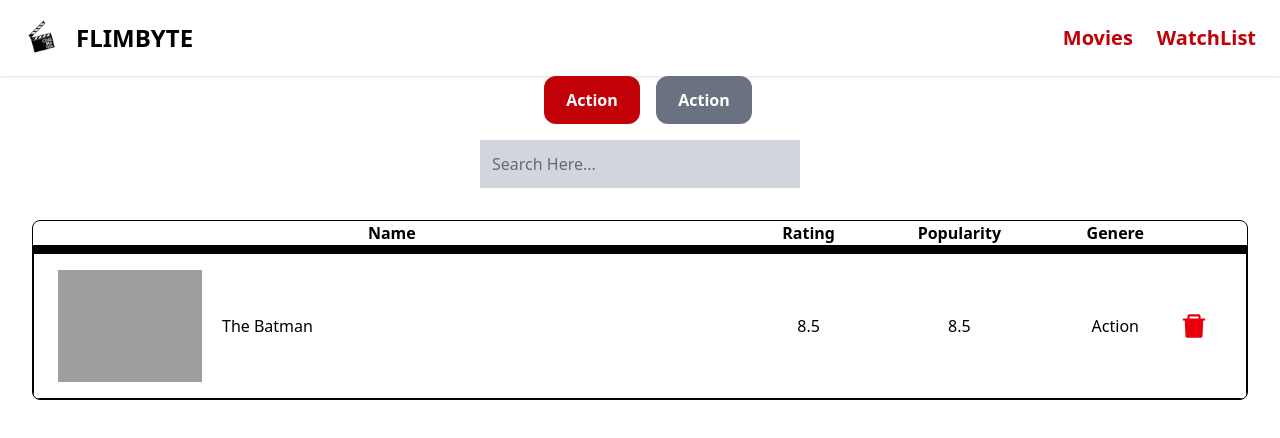
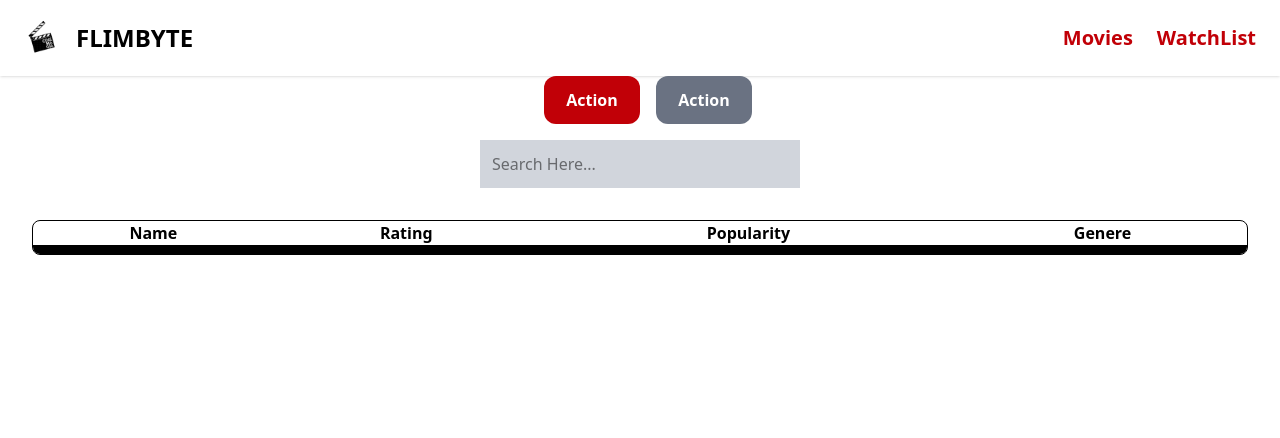
Before and after one commit to Ajinkya-03/FilmByte, a React (Vite) app: page /watchlist in a window 1280 px wide. Shown: the top 438 px of the page. Built offline with nearby package versions, Linux system fonts and the light colour scheme; grey boxes are pictures that could not be loaded.

Commit message:
updated watchlist

```diff
--- a/src/App.jsx
+++ b/src/App.jsx
@@ -34,21 +34,12 @@ function App() {
       element={
         <>
           <Banner />
-          <Movies
-            watchList={watchList}
-            toggleWatchList={toggleWatchList} // ✅ pass toggle to Movies
+          <Movies watchList={watchList} toggleWatchList={toggleWatchList} // ✅ pass toggle to Movies
           />
         </>
       }
     />
-    <Route
-      path="/watchlist"
-      element={
-        <WatchList
-          watchList={watchList}
-          toggleWatchList={toggleWatchList} // ✅ pass toggle to WatchList
-        />
-      }
+    <Route path="/watchlist" element={<WatchList watchList={watchList}/>}
     />
   </Routes>
 </BrowserRouter>
--- a/src/components/WatchList.jsx
+++ b/src/components/WatchList.jsx
@@ -1,7 +1,7 @@
 import React from 'react'
 import { AiFillDelete } from "react-icons/ai";
 
-function WatchList() {
+function WatchList({watchList}) {
   return (
     <>
 
@@ -29,18 +29,22 @@ function WatchList() {
 
         <tbody>
 
-            <tr className='border '>
+          {watchList.map((movieObj)=>{
+            return  <tr className='border '>
                 <td className='flex items-center py-4 px-6'>
-                  <img className='h-[7rem] w-[9rem] ' src={`https://encrypted-tbn0.gstatic.com/images?q=tbn:ANd9GcQIM0-w43ChyvBSM5cXykYx5NV-Yl0WEX6Aqw&s`}/>
-                  <div className='mx-5'>The Batman</div>
+                  <img className='h-[9rem] w-[9rem] ' src={`https://image.tmdb.org/t/p/original/${movieObj.poster_path}`}/>
+                  <div className='mx-5'>{movieObj.title}</div>
                 </td>
 
-                <td> 8.5</td>
-                <td> 8.5</td>
+                <td> {movieObj.vote_average}</td>
+                <td> {movieObj.popularity}</td>
                 <td> Action</td>
 
                 <td className='text-red-600 text-3xl cursor-pointer '><AiFillDelete /></td>
               </tr>
+          })}
+
+
 
 
         </tbody>
```
